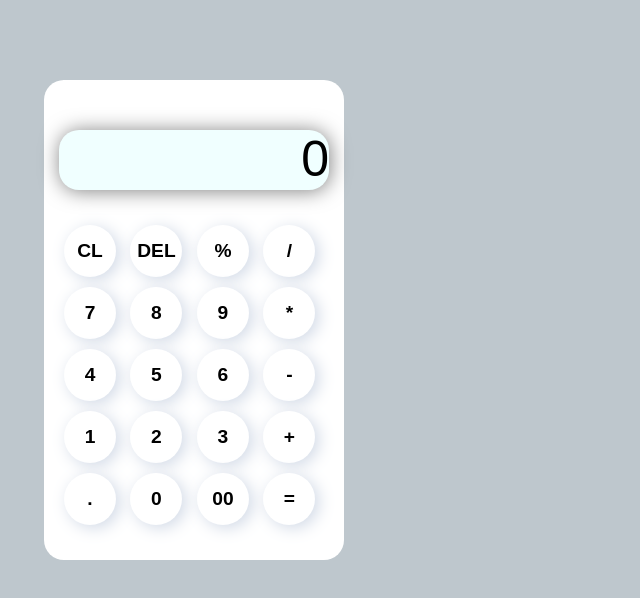
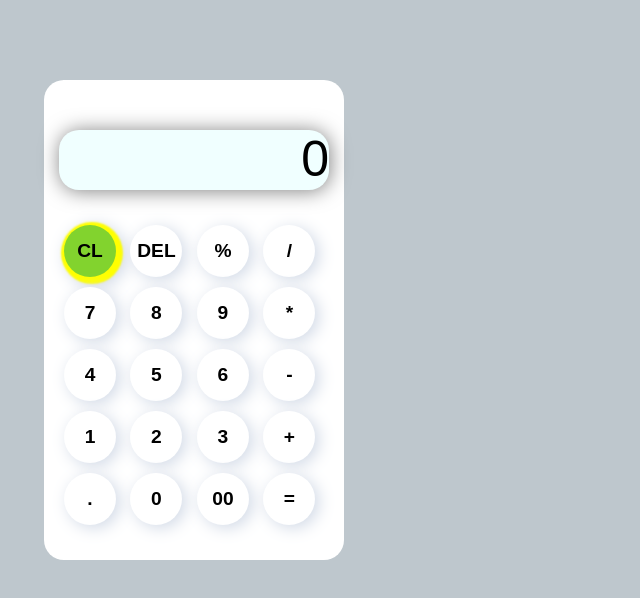
Before and after one commit to sahsujit/CSS_Calculator, a plain HTML site: page index.html in a window 1280 px wide. In both pictures the pointer is over the button "CL". Shown: the part 80-678 px from the top of the page, without its empty margins (446-1086 px from the left). Drawn offline with Linux system fonts and the light colour scheme.

Commit message:
Css Updated

```diff
--- a/index.html
+++ b/index.html
@@ -66,11 +66,12 @@
                 align-items: center;
                 margin: auto;
                 & button{
+
                     position: relative;
                     width: 52px;
                     height: 52px;
                     margin: 5px;
-                    border-radius: 100%;
+                    border-radius: 100% ;
                     cursor: pointer;
                     font-size: 1.2rem;
                     font-weight: bolder;
@@ -78,12 +79,16 @@
                     background-color: #fff;
                     box-shadow: 1rem 1rem 1.6rem 50px #d1d9e6, -o.6rem -0.6rem 1.6rem 50px #fff;
                     filter: drop-shadow(0.3rem 0.2rem 0.5rem #d1d9e6);
-                    &:active{
-                        box-shadow: 0.5rem 0.5rem 0.8rem 50px #d1d9e6, -o.3rem -0.3rem 0.8rem 50px #fff;
-                        filter: drop-shadow(0.1rem 0.1rem 0.2rem #d1d9e6);
+                    &:hover{
+                        background-color: #82d32e;
+                        box-shadow: 1rem 1rem 1.6rem 50px #fff, -o.6rem -0.6rem 1.6rem 50px #d1d9e6;
+                        /* filter: drop-shadow(0.3rem 0.2rem 0.5rem #fff); */
+                        box-shadow: 2px 2px 2px 5px yellow;
                     }
 
-                }}
+                }
+
+            }
         .display{
             position: relative;
             height: 60px;
```
